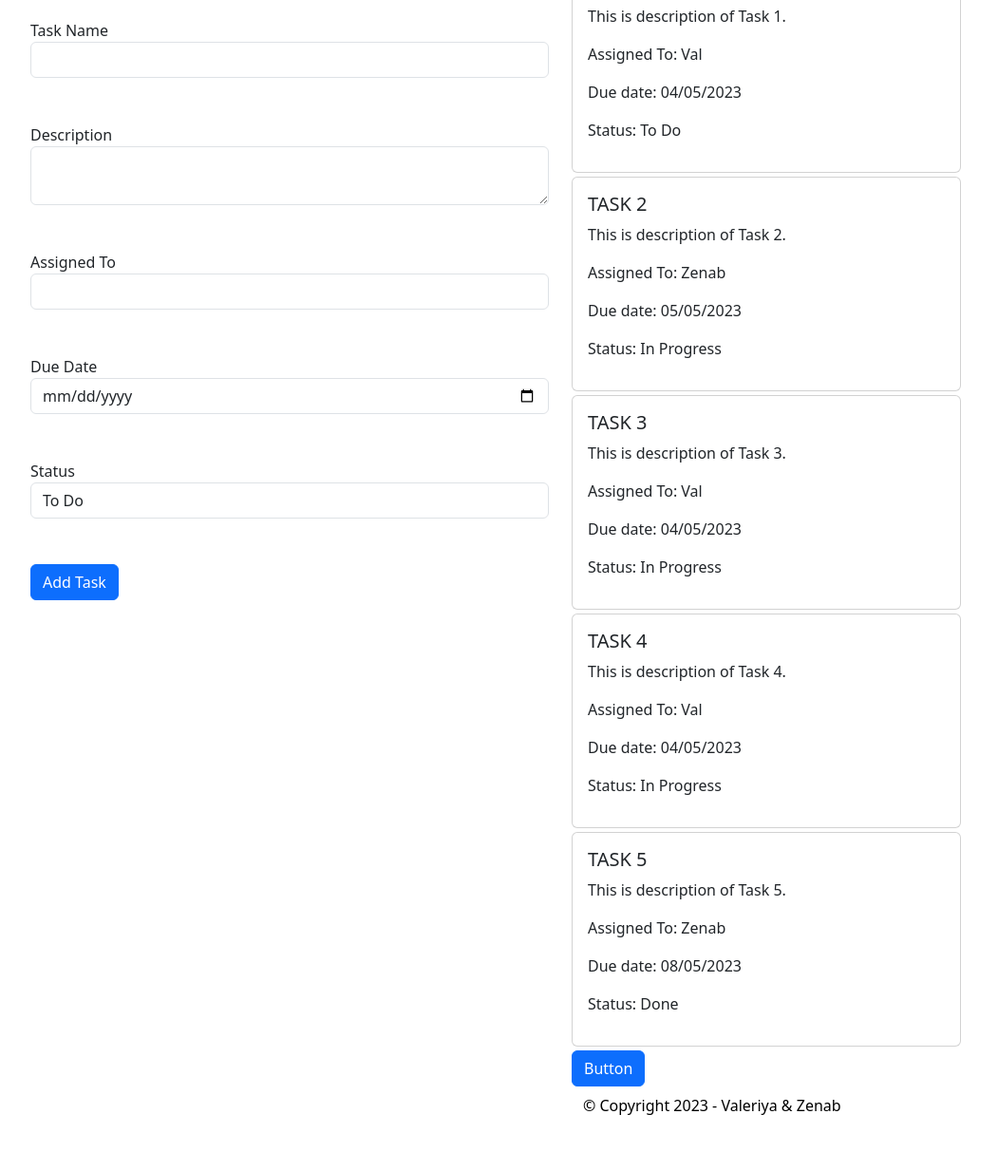
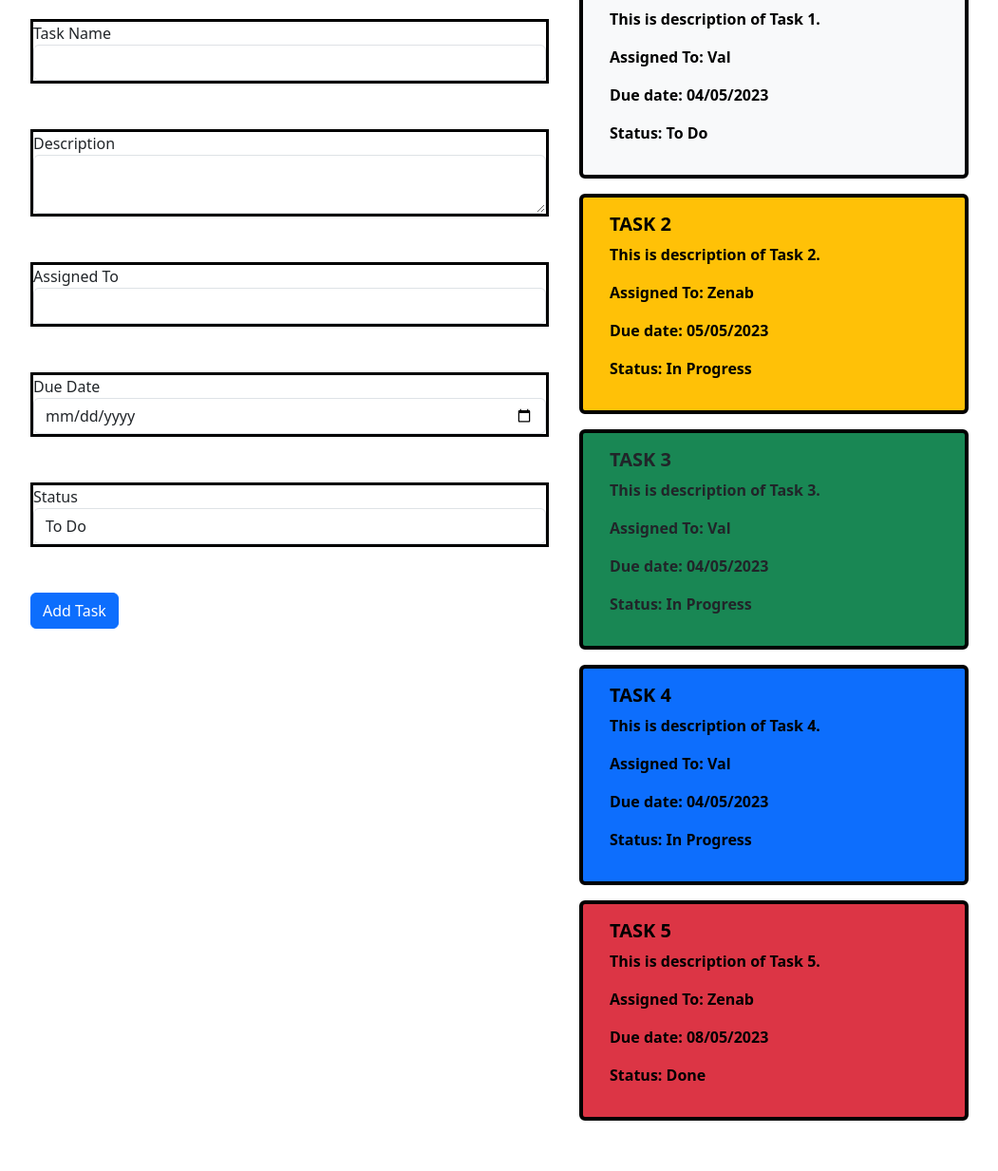
Before and after one commit to zenabHussain/Final-project, a plain HTML site: page index.html in a window 1280 px wide. Shown: the part 162-1395 px from the top of the page at 95% size, without its empty margins (50-1101 px from the left). Before the commit the page ends 1370 px from the top, so only its background shows below. Drawn offline with nearby package versions, Linux system fonts and the light colour scheme.

Commit message:
4th commit

```diff
--- a/Style.css
+++ b/Style.css
@@ -1,4 +1,39 @@
-.footer{
+
+
+h1 {
+    border: 2px solid black; /* add a 1px solid black border */
+    padding: 10px; /* add some padding to the heading */
+    display: inline-block; /* make the heading an inline-block element to fit the border */
+  }
+
+
+  .form-group {
+
+    border: solid black;
+  }
+
+
+
+
+
+
+.card {
+    border: 4px solid black;
+
+  }
+
+  .card-title {
+    font-weight: bold;
+  }
+  .Assigned {
+    font-weight: bold;
+  }
+
+  .card-body {
+    font-weight: bold;
+  }
+
+  .footer{
     background-color: #f8f9fa;
     padding: 20px;
 }
--- a/index.html
+++ b/index.html
@@ -12,9 +12,12 @@
 
 
     <div class="container my-3">
+      <div class="row">
+        <div class="col">
           <h1>Task Planner</h1>
-      <div class="row">
-        <div class="col-md-6  my-4">
+
+
+
           <!-- Task Form -->
           <h2>Add Task</h2>
           <form>
@@ -22,18 +25,22 @@
               <label for="taskName">Task Name</label>
               <input type="text" class="form-control" id="taskName" name="taskName">
             </div>
-            <div class="form-group">
+
+            <div class="form-group  my-5">
               <label for="description">Description</label>
               <textarea class="form-control" id="description" name="description"></textarea>
             </div>
+
             <div class="form-group my-5">
               <label for="assignedTo">Assigned To</label>
               <input type="text" class="form-control" id="assignedTo" name="assignedTo">
             </div>
+
             <div class="form-group my-5">
               <label for="dueDate">Due Date</label>
               <input type="date" class="form-control" id="dueDate" name="dueDate">
             </div>
+
             <div class="form-group my-5">
               <label for="status">Status</label>
               <select class="form-control" id="status" name="status">
@@ -50,62 +57,65 @@
           <!-- Task Layout -->
           <h2>Task List</h2>
           <ul class="list-group">
+          </ul>
             <!-- Sample Tasks -->
 
 
-            <div class="card w-75 mb-lg-1">
+           <div class="container my-5">
+          <div class="row">
+
+         <div class="card m-2 w-75 sm-12 col-md-6 col-lg-4 bg-light text-black">
         <div class="card-body">
           <h5 class="card-title">TASK 1</h5>
           <p class="card-text">This is description of Task 1.</p>
           <p class="Assigned"> Assigned To: Val</p>
           <p class="Due Date">Due date: 04/05/2023 </p>
-                <p class="stauts">Status: To Do</p>
+          <p class="status">Status: To Do</p>
         </div>
       </div>
 
-
-
-          <div class="card w-75 mb-lg-1">
+      <div class="card m-2 w-75 sm-12 col-md-6 col-lg-4 bg-warning text-black">
         <div class="card-body">
           <h5 class="card-title">TASK 2</h5>
           <p class="card-text">This is description of Task 2.</p>
           <p class="Assigned"> Assigned To: Zenab</p>
           <p class="Due Date">Due date: 05/05/2023 </p>
-                <p class="stauts">Status: In Progress</p>
+          <p class="status">Status: In Progress</p>
         </div>
       </div>
 
-
-              <div class="card w-75 mb-lg-1">
+      <div class="card m-2 w-75 sm-12 col-md-6 col-lg-4 bg-success  text black">
         <div class="card-body">
           <h5 class="card-title">TASK 3</h5>
           <p class="card-text">This is description of Task 3.</p>
           <p class="Assigned"> Assigned To: Val</p>
           <p class="Due Date">Due date: 04/05/2023 </p>
-                <p class="stauts">Status: In Progress</p>
+          <p class="status">Status: In Progress</p>
         </div>
       </div>
 
-             <div class="card w-75 mb-lg-1">
+      <div class="card m-2 w-75 sm-12 col-md-6 col-lg-4 bg-primary text-black">
         <div class="card-body">
           <h5 class="card-title">TASK 4</h5>
           <p class="card-text">This is description of Task 4.</p>
           <p class="Assigned"> Assigned To: Val</p>
           <p class="Due Date">Due date: 04/05/2023 </p>
-                <p class="stauts">Status: In Progress</p>
+          <p class="status">Status: In Progress</p>
         </div>
       </div>
 
-            <div class="card w-75 mb-lg-1">
+      <div class="card m-2 w-75 sm-12 col-md-6 col-lg-4 bg-danger text text-black">
         <div class="card-body">
           <h5 class="card-title">TASK 5</h5>
           <p class="card-text">This is description of Task 5.</p>
           <p class="Assigned"> Assigned To: Zenab</p>
           <p class="Due Date">Due date: 08/05/2023 </p>
-                <p class="stauts">Status: Done</p>
-
+          <p class="status">Status: Done</p>
         </div>
       </div>
+    </div>
+  </div>
+
 
             <div class="button">
             <a href="#" class="btn btn-primary">Button</a>
```
Lines whose indentation alone changed are shown as unchanged.
